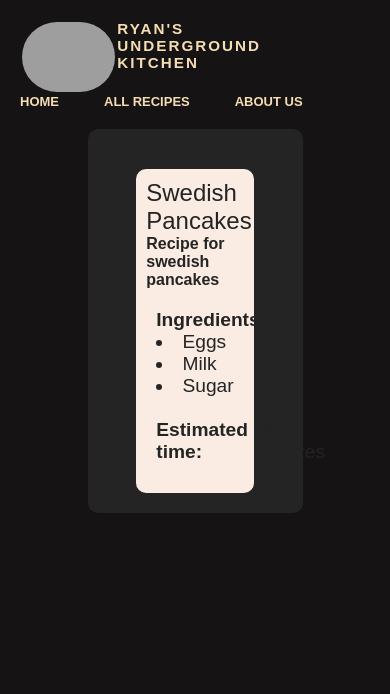
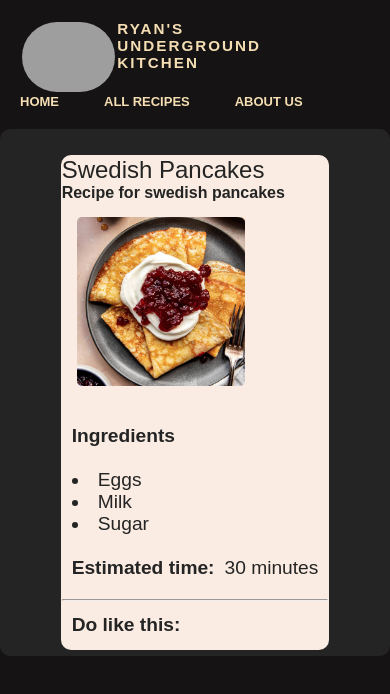
Before and after one commit to RyanLindman/recipe-app, a React (Vite) app in the folder frontend/: page /recipes/1 in a window 390 px wide. Shown: the top 694 px of the page. Built offline with nearby package versions, Linux system fonts and the light colour scheme; grey boxes are pictures that could not be loaded.

Commit message:
fixed mobile res buggs

```diff
--- a/frontend/src/AboutPage.css
+++ b/frontend/src/AboutPage.css
@@ -68,11 +68,14 @@
 }
 
 @media only screen and (max-width: 600px) {
-  .main-container {
+  .main-container, .story-container, .newsletter-container, .newsletter-form {
 
-    margin: 5px;
+
     margin-top: 20px;
+    width: auto;
+    padding: 5px
   }
+
 
   .gbg {
     display: none;
--- a/frontend/src/views/Recipe.css
+++ b/frontend/src/views/Recipe.css
@@ -50,6 +50,9 @@
   justify-content: flex-start;
   gap: 10px;
 }
+
+
+
 #recipe-card-id img {
   margin: 10px;
   object-fit: cover;
@@ -65,6 +68,19 @@
 
 @media only screen and (max-width: 600px) {
   #recipe-card-id img {
-    display: none;
+
+    width: auto;
+    padding: 5px;
   }
+  .recipe-read {
+    padding: 1px;
+    margin: 1px;
+    width: auto;
+  }
+  #recipe-card-id {
+    width: auto;
+    padding:5px
+  }
+
+
 }
--- a/frontend/src/views/Recipe.tsx
+++ b/frontend/src/views/Recipe.tsx
@@ -35,17 +35,22 @@ const Recipe = () => {
           <img src={recipe.ImagePath} alt="recipe-img" />
 
           <div className="ingredients">
+
             <p style={{ fontWeight: 600 }}>Ingredients</p>
+            <br />
             {recipe.ingredients.map((item, index) => (
               <li key={index}>{item}</li>
             ))}
             <br />
+
             <div className="estimated">
               <p style={{ fontWeight: 600 }}>Estimated time:</p>
               <p>{recipe.EstimatedCookingTime}</p>
             </div>
           </div>
+          <hr />
           <div className="recipe-inst">
+            <p style={{fontWeight:600, fontSize:"larger"}}>Do like this: </p>
             <p>{recipe.instructions}</p>
           </div>
         </div>
```
